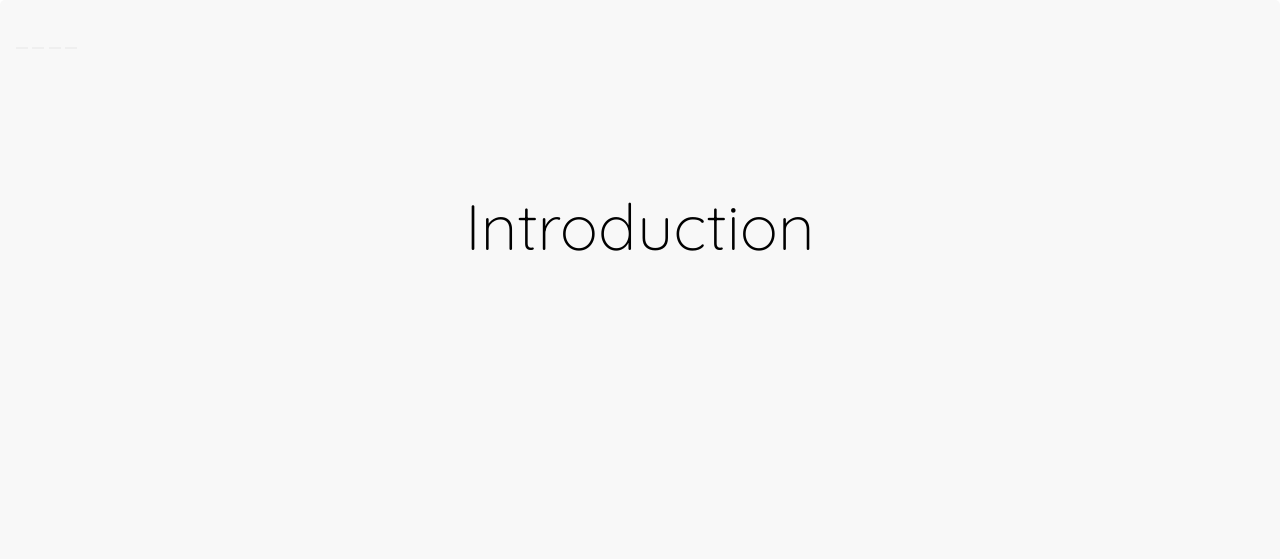
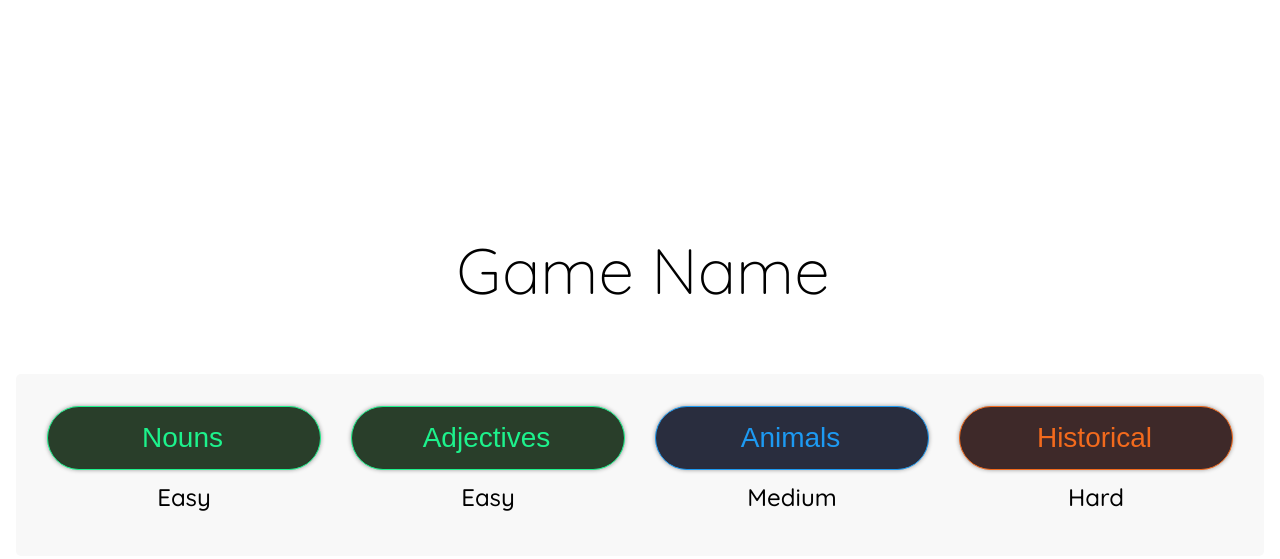
Before and after one commit to CitrusRaspberry/phase-1-project, a plain HTML site: page index.html in a window 1280 px wide. Drawn offline with Linux system fonts and the light colour scheme.

Commit message:
Finished intro animation, colors, spacing

```diff
--- a/css/styles.css
+++ b/css/styles.css
@@ -2,17 +2,19 @@ body, html {
   height: 100%;
   width: 100%;
 }
-
+h1 {
+  text-align: center;
+}
 #intro {
   opacity: 0;
   display: flex;
   justify-content: center;
   height: 100%;
 }
-
-#intro h1 {
+#intro-container {
   position: absolute;
-  bottom: 50%;
+  width: 100%;
+  bottom: 40%;
   transform: translateY(40%);
   /* animation-name: introMoveUp; defined in scripts.js */
   /* animation-delay: defined in scripts.js */
@@ -20,7 +22,18 @@ body, html {
   animation-fill-mode: forwards;
   animation-timing-function: ease;
 }
-
+#intro-text {
+    background: #fff;
+}
+#intro-content {
+  opacity: 0;
+  display: flex;
+  width: 95%;
+}
+.mode-container {
+  flex: 25%;
+  text-align: center;
+}
 .fade-in {
   animation-name: fadeIn;
   animation-duration: 1.8s;
@@ -28,7 +41,6 @@ body, html {
   animation-timing-function: ease-in-out;
   animation-fill-mode: forwards;
 }
-
 .fade-out {
   animation-name: fadeOut;
   /* animation-duration: defined in scripts.js */
@@ -47,6 +59,75 @@ body, html {
   margin: 0;
 }
 
+button {
+  border: 1px solid #333;
+  border-radius: 32px;
+  padding: 15px 18px 30px 15px;
+  cursor: pointer;
+  height:32px;
+  font-size:14px;
+  box-shadow: 0 0 4px #999;
+  background-position: center;
+  transition: background 0.8s;
+}
+button:hover {
+  color: white;
+}
+button.green {
+  background-color: #293e2a;
+  color: #1df28c;
+  border-color: #1df28c;
+}
+button.green:hover {
+  background:#8ed138 radial-gradient(circle, transparent 1%, #8ed138 1%) center/15000%;
+  border-color: #8ed138;
+  color: white;
+}
+button.green:active {
+  background-color:#293e30;
+  background-size: 100%;
+  transition: background 0s;
+}
+button.blue {
+  background-color: #292D3E;
+  color: #1D9AF2;
+  border-color: #1D9AF2;
+}
+button.blue:hover {
+  background:#47a7f5 radial-gradient(circle, transparent 1%, #47a7f5 1%) center/15000%;
+  color: white;
+}
+button.blue:active {
+  background-color:#292d3e;
+  background-size: 100%;
+  transition: background 0s;
+}
+button.red {
+  background-color: #3e2929;
+  color: #f26a1d;
+  border-color: #f26a1d;
+}
+button.red:hover {
+  background:#f55747 radial-gradient(circle, transparent 1%, #f55747 1%) center/15000%;
+  color: white;
+}
+button.red:active {
+  background-color:#3e2929;
+  background-size: 100%;
+  transition: background 0s;
+}
+button.big {
+  height:64px;
+  font-size:28px;
+  border-radius: 64px;
+  width: 90%;
+}
+
+#content button {
+  height:32px;
+  font-size:14px;
+}
+
 @keyframes fadeIn {
   from { opacity: 0; }
   to { opacity: 1; }
@@ -56,6 +137,5 @@ body, html {
   to { opacity: 0; }
 }
 @keyframes introMoveUp {
-  from { bottom: 50%; }
-  to { bottom: 70%; }
+  to { bottom: 50%; }
 }
--- a/index.html
+++ b/index.html
@@ -14,12 +14,28 @@
   </head>
   <body>
     <div id="intro" class="fade-in">
-      <h1 class="text-huge">Introduction</h1>
-      <div class="text-container">
-        <button type="button" name="noun"></button>
-        <button type="button" name="adjective"></button>
-        <button type="button" name="animal"></button>
-        <button type="button" name="random"></button>
+      <div id="intro-container">
+        <div id="intro-text" class="text-container">
+          <h1 class="text-huge">Game Name</h1>
+        </div>
+        <div id="intro-content" class="text-container">
+          <div class="mode-container">
+            <button class="green big" type="button" name="nouns">Nouns</button>
+            <h2>Easy</h2>
+          </div>
+          <div class="mode-container">
+            <button class="green big" type="button" name="adjectives">Adjectives</button>
+            <h2>Easy</h2>
+          </div>
+          <div class="mode-container">
+            <button class="blue big" type="button" name="animals">Animals</button>
+            <h2>Medium</h2>
+          </div>
+          <div class="mode-container">
+            <button class="red big" type="button" name="everything">Historical</button>
+            <h2>Hard</h2>
+          </div>
+        </div>
       </div>
     </div>
     <div id="content">
--- a/scripts.js
+++ b/scripts.js
@@ -2,13 +2,14 @@
 // In seconds
 const transitionDuration = 1;
 const introMoveUpDuration = 0.4;
-const introMoveUpDelay = 2;
+const introMoveUpDelay = 1.5;
 
 /////////////////////////////////////////////
 // STYILING
 const content = document.querySelector("#content");
 const intro = document.querySelector("#intro");
-const introText = document.querySelector("#intro h1");
+const introContainer = document.querySelector("#intro-container");
+const introContent = document.querySelector("#intro-content");
 
 function introAndContentSwap() {
   intro.className = "fade-out";
@@ -21,9 +22,9 @@ function introAndContentSwap() {
 }
 function introMoveUp() {
   setTimeout( () => {
-    introText.style.animationDuration = `${introMoveUpDuration}s`;
-    introText.style.animationName = "introMoveUp";
-    // setTimeout( () => introText.style.position = "", introMoveUpDuration * 1000 )
+    introContainer.style.animationDuration = `${introMoveUpDuration}s`;
+    introContainer.style.animationName = "introMoveUp";
+    introContent.className += " fade-in";
   }, introMoveUpDelay * 1000)
 }
 
```
